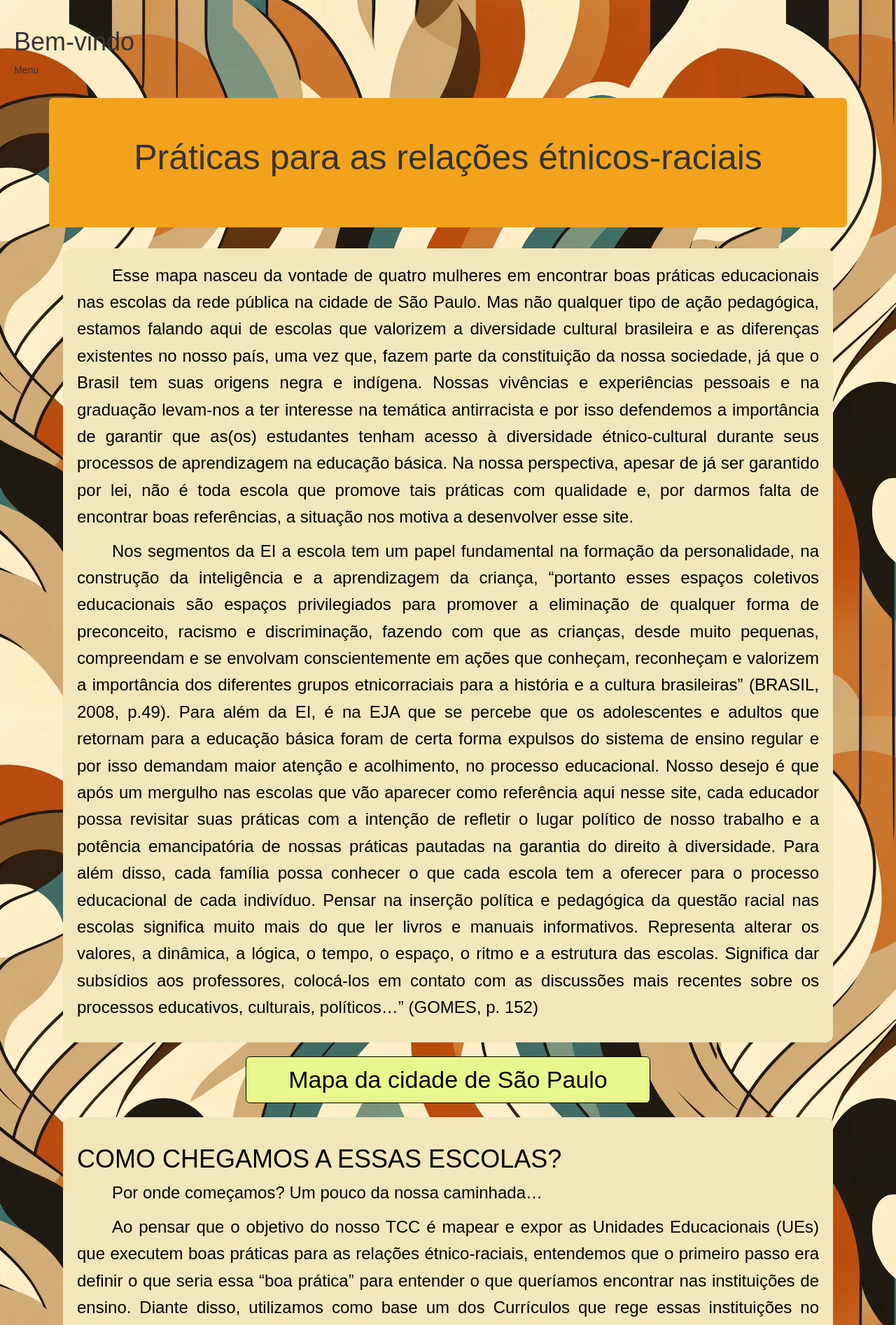
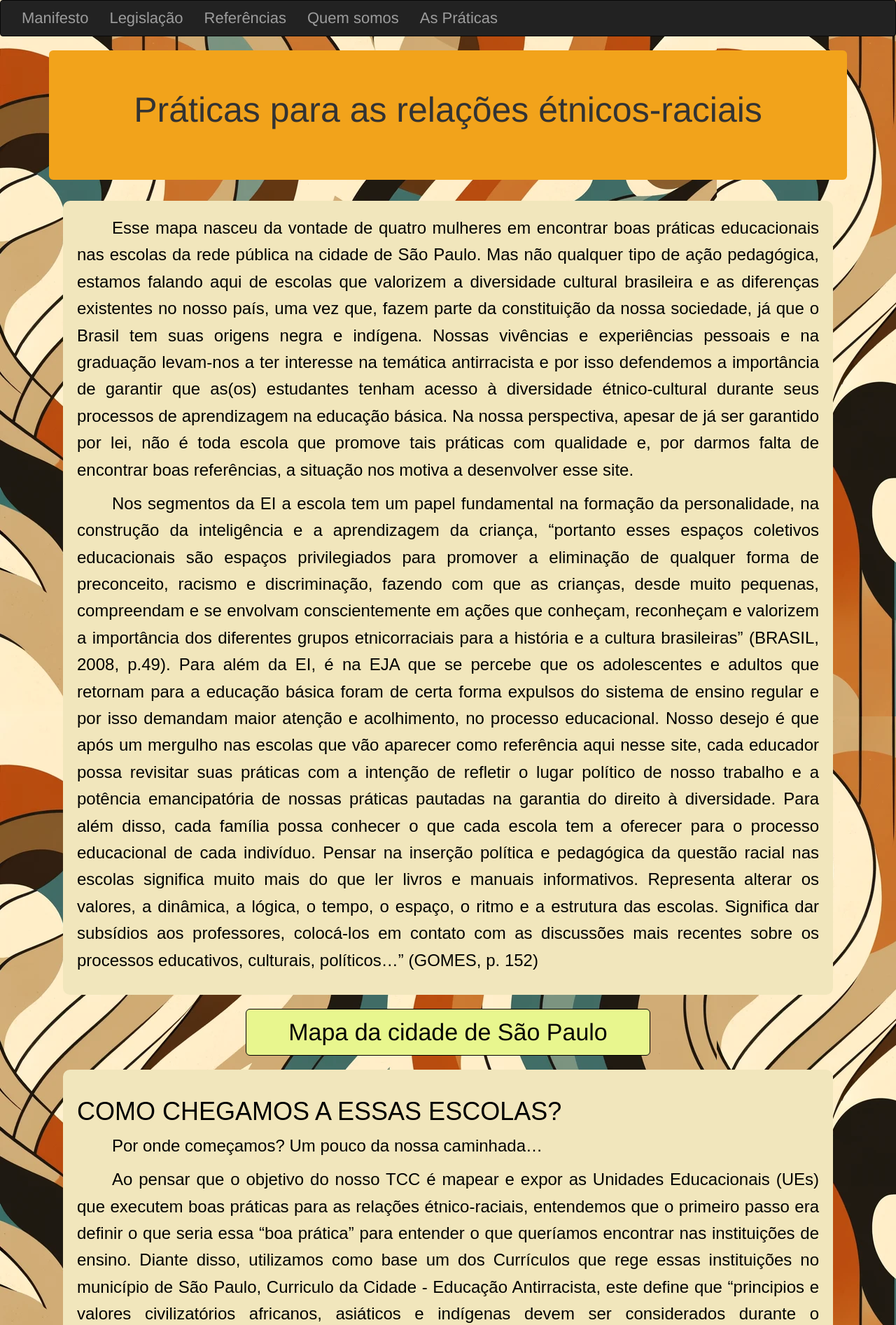
Before and after one commit to mhnasser/06_tcc_lai, a Flask app: page / in a window 1280 px wide. Shown: the top 1894 px of the page at 70% size. Run offline with Flask 3, Linux system fonts and the light colour scheme; parts of the project's set-up code (start-up, migrations or seed data) failed here and were passed over; some libraries are stand-ins or nearby versions.

Commit message:
nav bar update v3

```diff
--- a/main.py
+++ b/main.py
@@ -30,5 +30,8 @@ def pag_ref():
 
 # Colocar o site no ar
 if __name__ == "__main__":
-    port = int(os.getenv("PORT"), "5000")
-    app.run(host="0.0.0.0", port=port)
+    try:
+        port = int(os.getenv("PORT"), "5000")
+        app.run(host="0.0.0.0", port=port)
+    except:
+        app.run(debug=True)
--- a/templates/includes/nav_bar.html
+++ b/templates/includes/nav_bar.html
@@ -3,69 +3,28 @@
 <head>
   <meta charset="UTF-8">
   <meta name="viewport" content="width=device-width, initial-scale=1.0">
-  <title>Navbar Lateral</title>
+  <title>Navbar</title>
+  <link rel="stylesheet" href="https://maxcdn.bootstrapcdn.com/bootstrap/3.4.1/css/bootstrap.min.css">
   <style>
-    /* Estilização geral */
-    body {
-      margin: 0;
-      font-family: Arial, sans-serif;
-    }
-
-    /* Navbar escondida por padrão */
-    .side-navbar {
-      height: 100%;
-      width: 0; /* Inicialmente escondida */
-      position: fixed;
-      top: 0;
-      left: 0;
-      background-color: #222;
-      overflow-x: hidden;
-      transition: 0.5s; /* Animação para abrir/fechar */
-      padding-top: 60px;
-    }
-
-    /* Links da navbar */
-    .side-navbar a {
-      padding: 10px 15px;
-      text-decoration: none;
-      font-size: 20px; /* Tamanho fixo */
-      color: white;
-      display: block;
-      transition: 0.3s;
-    }
-
-    /* Efeito ao passar o mouse sobre os links */
-    .side-navbar a:hover {
-      background-color: #575757;
-    }
-
-    /* Quando o mouse passar pela borda */
-    .side-navbar:hover {
-      width: 250px; /* Largura ao exibir */
-    }
-
-    /* Conteúdo principal */
-    .main-content {
-      margin-left: 0;
-      transition: margin-left 0.5s;
-      padding: 20px;
+    .navbar-nav > li > a {
+      font-size: 22px; /* Ajuste o tamanho da fonte aqui */
     }
   </style>
 </head>
 <body>
-  <!-- Navbar lateral -->
-  <div class="side-navbar">
-    <a href="/">Manifesto</a>
-    <a href="/legislacao">Legislação</a>
-    <a href="/refs">Referências</a>
-    <a href="/quem_somos">Quem somos</a>
-    <a href="/as_praticas">As Práticas</a>
-  </div>
-
-  <!-- Conteúdo principal -->
-  <div class="main-content">
-    <h1>Bem-vindo</h1>
-    <p>Menu</p>
-  </div>
+  <nav class="navbar navbar-inverse">
+    <div class="container-fluid">
+      <div class="navbar-header">
+        <!-- Pode adicionar logotipo ou outros itens aqui -->
+      </div>
+      <ul class="nav navbar-nav">
+        <li><a href="/">Manifesto</a></li>
+        <li><a href="/legislacao">Legislação</a></li>
+        <li><a href="/refs">Referências</a></li>
+        <li><a href="/quem_somos">Quem somos</a></li>
+        <li><a href="/as_praticas">As Práticas</a></li>
+      </ul>
+    </div>
+  </nav>
 </body>
 </html>
```
